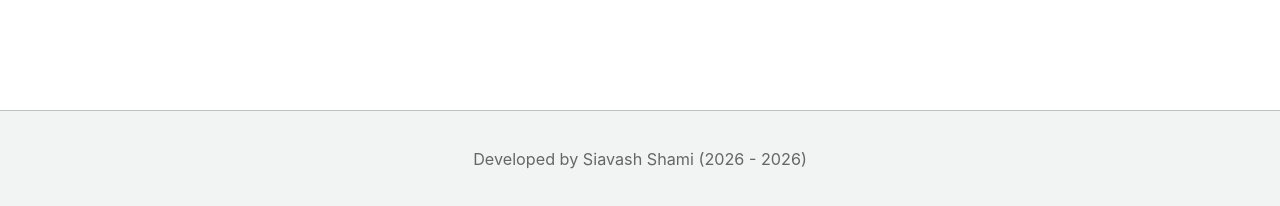
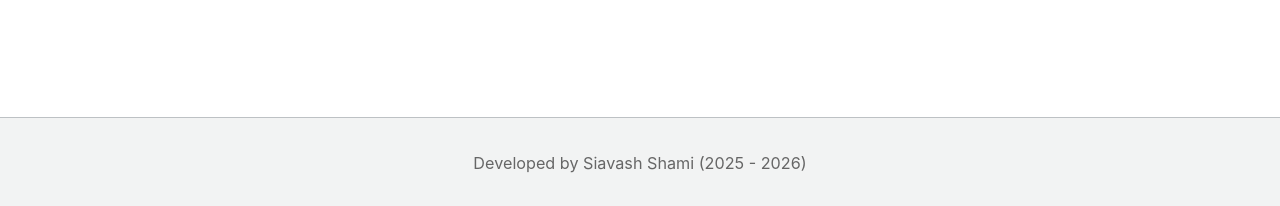
Before and after one commit to siavashshami/siavashshami.github.io, a Jekyll site: the page built from _pages/experiences.md, in a window 1280 px wide and 1172 px high. Shown: the part 963-1169 px from the top of the window. Built offline with Jekyll 4.4.1, drawn with Linux system fonts in a browser that asks for light colours; some web fonts are replaced.

Commit message:
Update footer.html

```diff
--- a/_includes/footer.html
+++ b/_includes/footer.html
@@ -8,7 +8,7 @@
     color: #666;
     max-width: 100%;
     word-wrap: break-word;
-    line-height: 1.6;
+    line-height: 1.2;
 ">
-    Developed by Siavash Shami (2026 - {{ site.time | date: '%Y' }})
+    Developed by Siavash Shami (2025 - {{ site.time | date: '%Y' }})
 </div>
```
